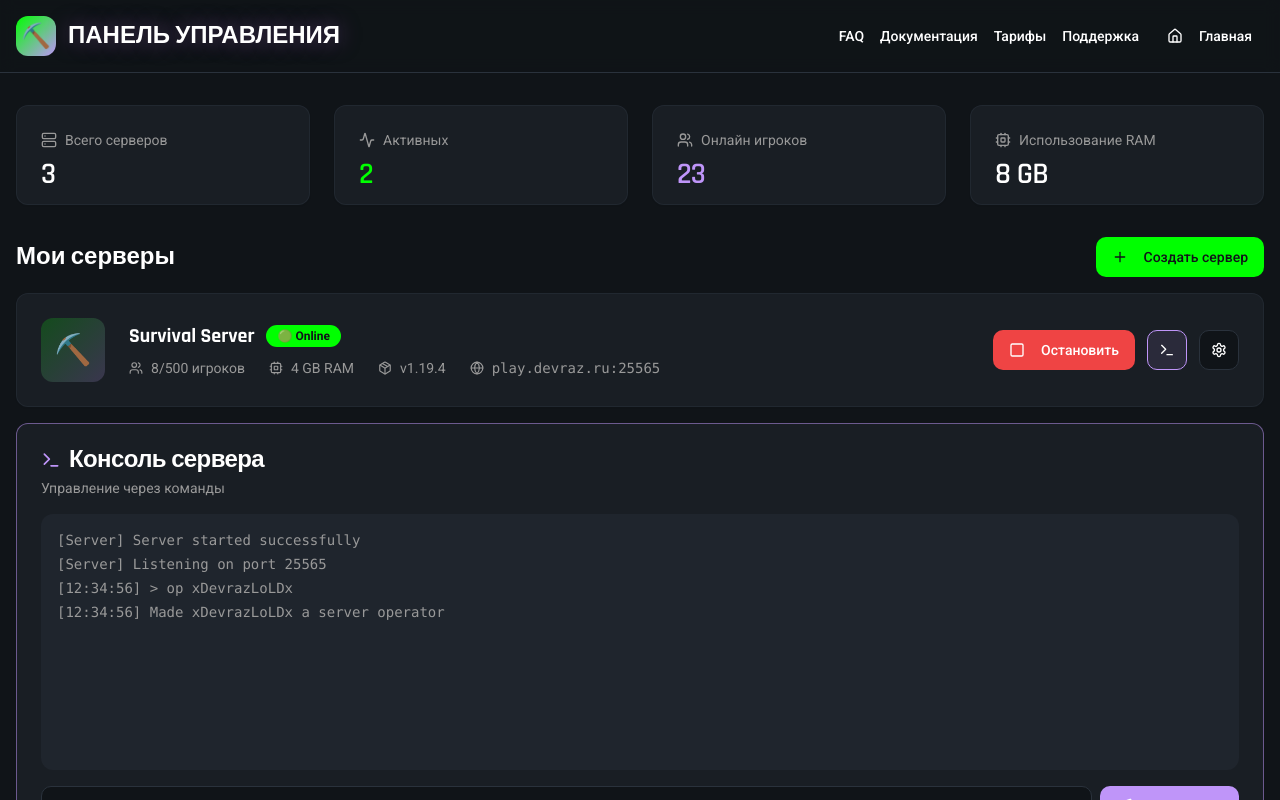
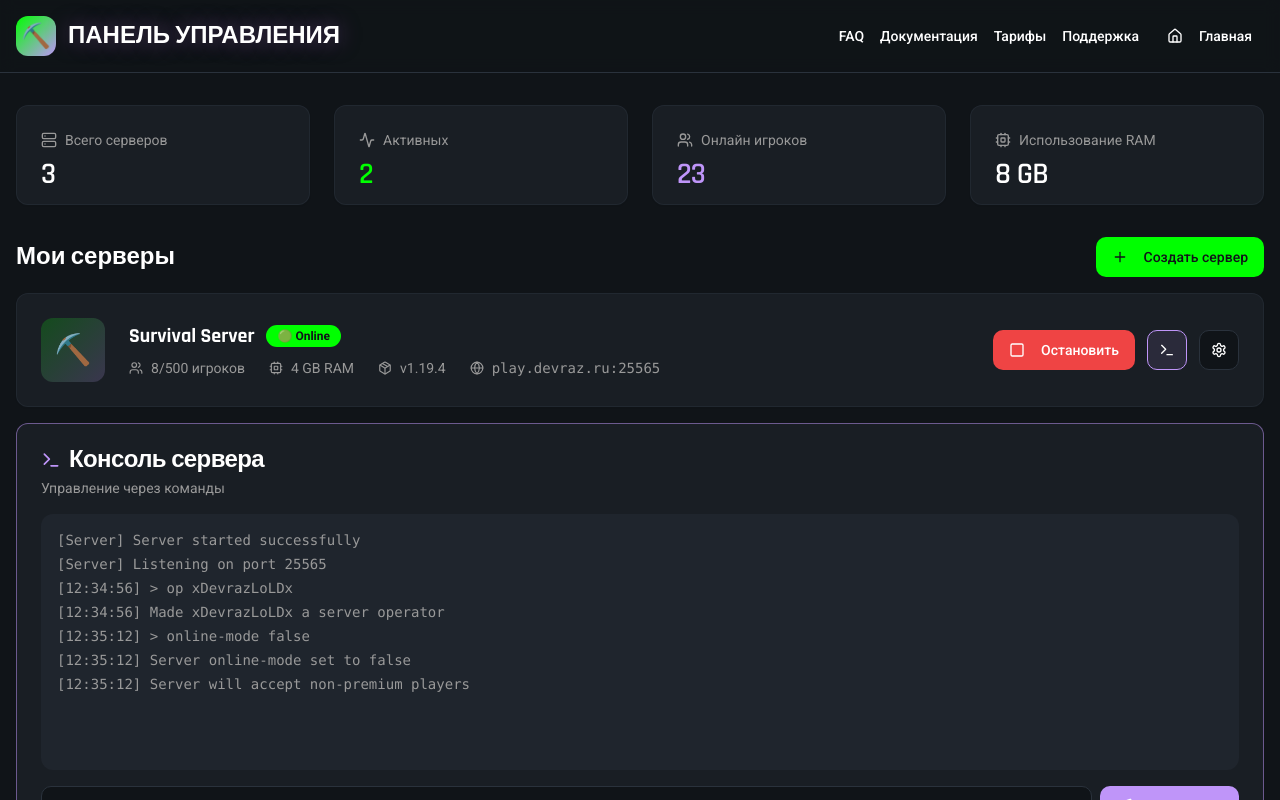
Before and after one commit to pr-poehali-dev/minecraft-hosting-project, a React (Vite) app: page / in a window 1280 px wide. Shown: the top 800 px of the page. Built offline with nearby package versions, Linux system fonts and the light colour scheme.

Commit message:
Добавление функции онлайн-режима

```diff
--- a/src/pages/Index.tsx
+++ b/src/pages/Index.tsx
@@ -277,6 +277,9 @@ function DashboardPage({ onNavigate }: { onNavigate: (view: ViewType) => void })
     '[Server] Listening on port 25565',
     '[12:34:56] > op xDevrazLoLDx',
     '[12:34:56] Made xDevrazLoLDx a server operator',
+    '[12:35:12] > online-mode false',
+    '[12:35:12] Server online-mode set to false',
+    '[12:35:12] Server will accept non-premium players',
   ]);
 
   const toggleServer = (id: number) => {
```
